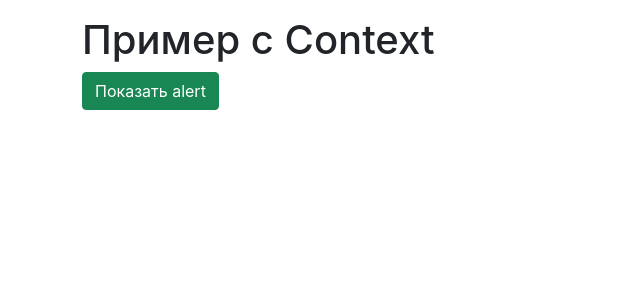
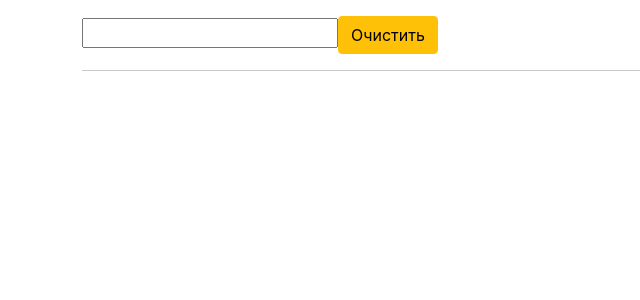
Before and after one commit to Vetal26/react_hooks, a React (Create React App) app: page / in a window 1280 px wide. Shown: the top 300 px of the page, without its empty margins (0-640 px from the left). Built offline with nearby package versions, Linux system fonts and the light colour scheme.

Commit message:
creating hook

```diff
--- a/src/App.js
+++ b/src/App.js
@@ -1,16 +1,39 @@
-import React from "react";
-import Alert from "./alert/Alert";
-import Main from "./Main";
-import { AlertProvider } from "./alert/AlertContext";
+import React, { useEffect, useState } from "react";
+
+function useLogger(value) {
+  useEffect(() => {}, [value]);
+}
+
+function useInput(initialValue) {
+  const [value, setValue] = useState(initialValue);
+
+  const onChange = (event) => {
+    setValue(event.target.value);
+  };
+
+  const clear = () => setValue("");
+
+  return {
+    bind: { value, onChange },
+    value,
+    clear,
+  };
+}
 
 function App() {
+  const input = useInput("");
+
+  useLogger(input.value);
+
   return (
-    <AlertProvider>
-      <div className="container pt-3">
-        <Alert />
-        <Main toggle={() => {}} />
-      </div>
-    </AlertProvider>
+    <div className={"container pt-3"}>
+      <input type="text" {...input.bind} />
+      <button className="btn btn-warning" onClick={() => input.clear()}>
+        Очистить
+      </button>
+      <hr />
+      <h1>{input.value}</h1>
+    </div>
   );
 }
 
```
